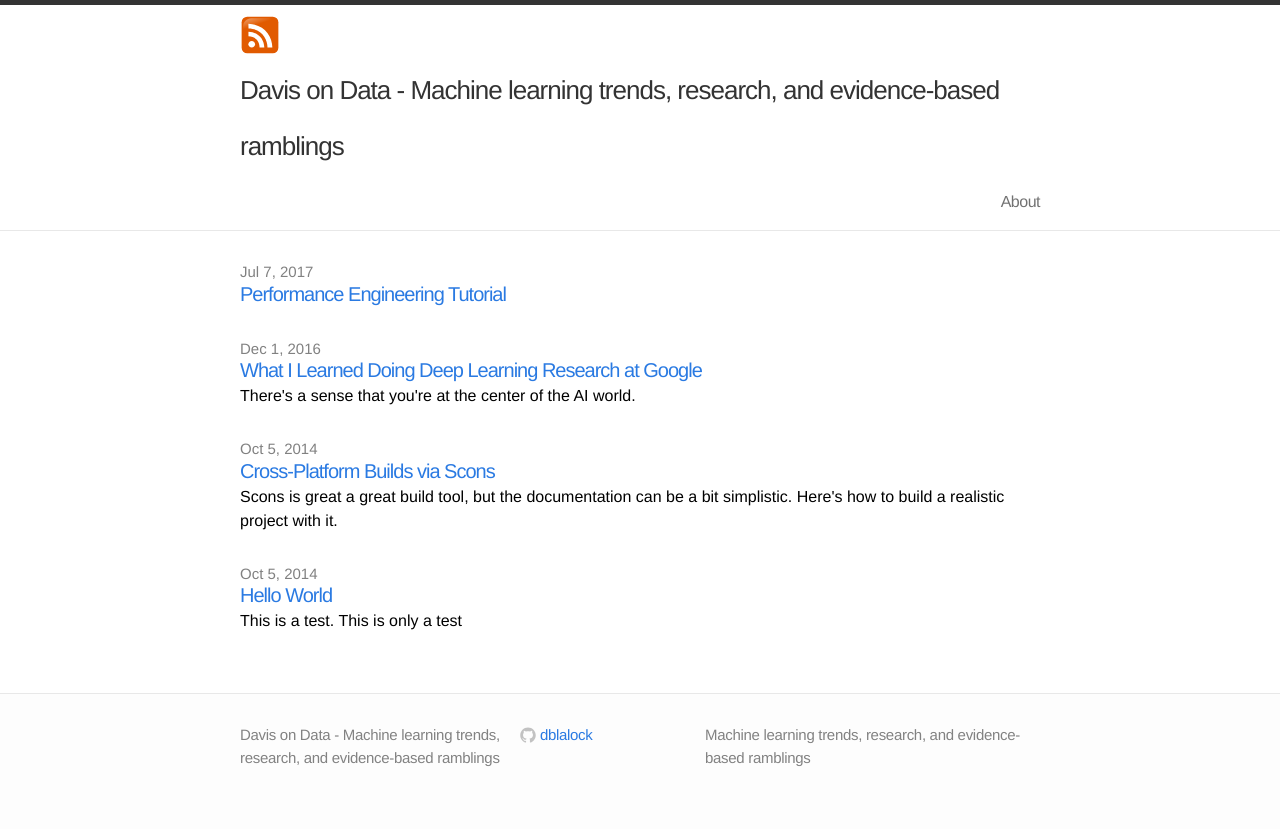
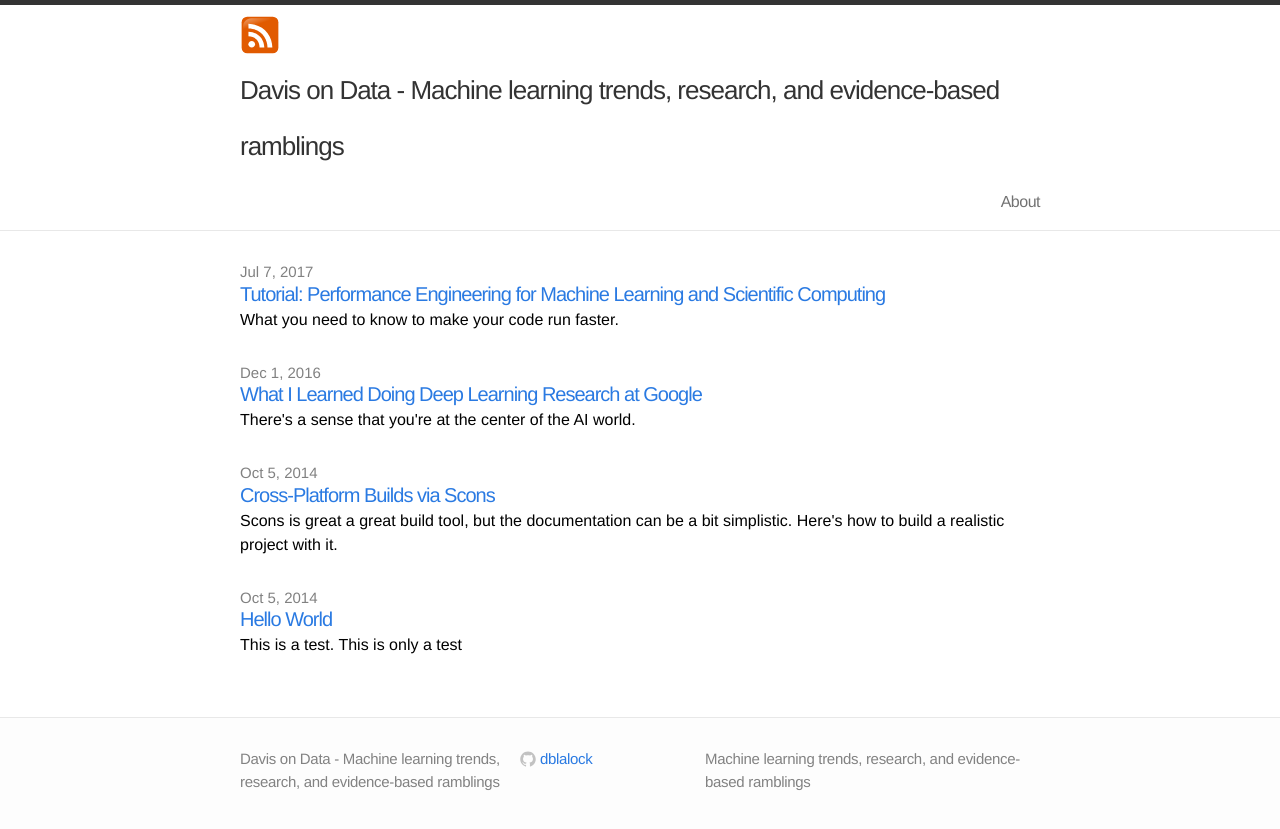
Before and after one commit to dblalock/old-dblalock.github.io, a Jekyll site: the page built from index.html, in a window 1280 px wide. Shown: the top 829 px of the page. Built offline with Jekyll 4.4.1, drawn with Linux system fonts in a browser that asks for light colours.

Commit message:
add post info

```diff
--- a/_posts/2017-7-7-Performance-Engineering-Tutorial.md
+++ b/_posts/2017-7-7-Performance-Engineering-Tutorial.md
@@ -1,3 +1,11 @@
+---
+layout: post
+comments: true
+title:  "Tutorial: Performance Engineering for Machine Learning and Scientific Computing"
+excerpt: "What you need to know to make your code run faster."
+date:   2017-7-7 20:51:00
+---
+
 
 <!-- ^ Note that above quotes the whole section of Knuth's paper, which is actually a really good + short commentary about when + what to optimize -->
 
```
